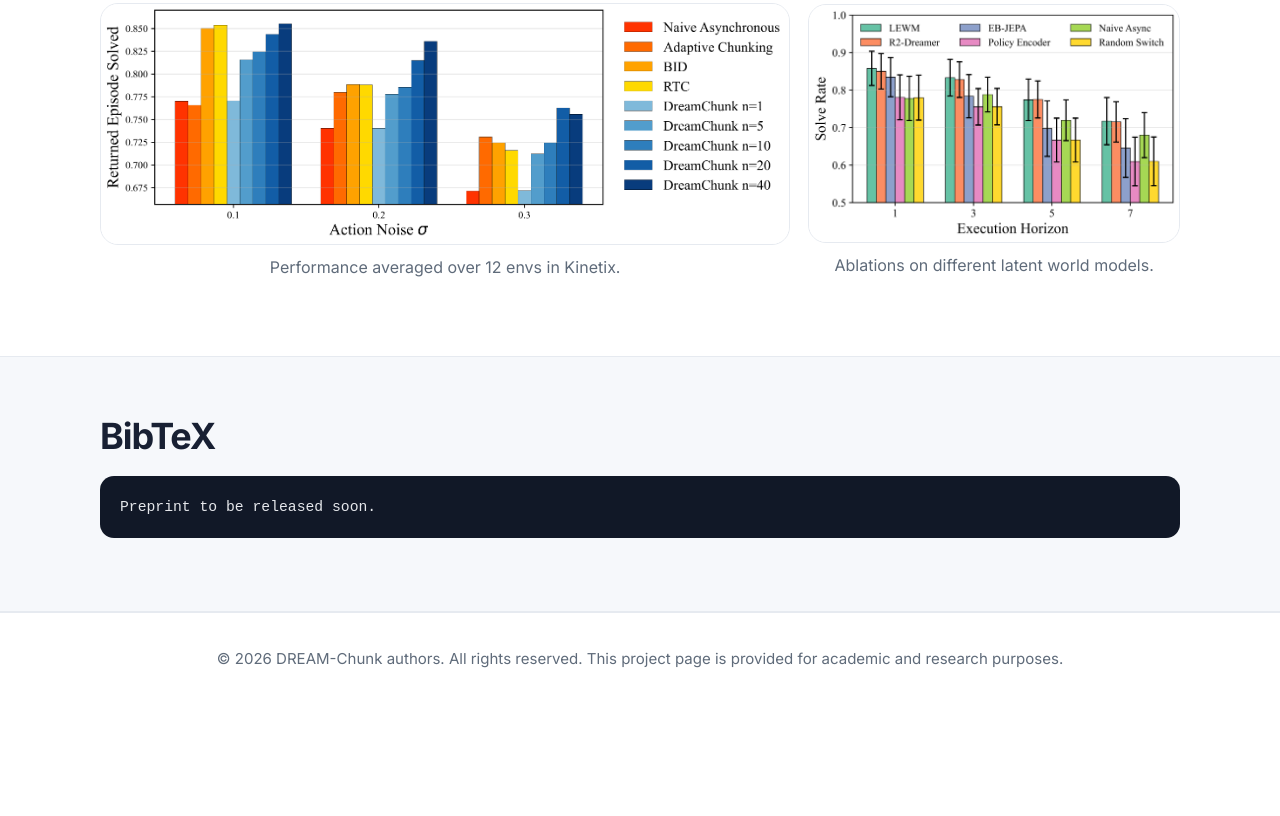
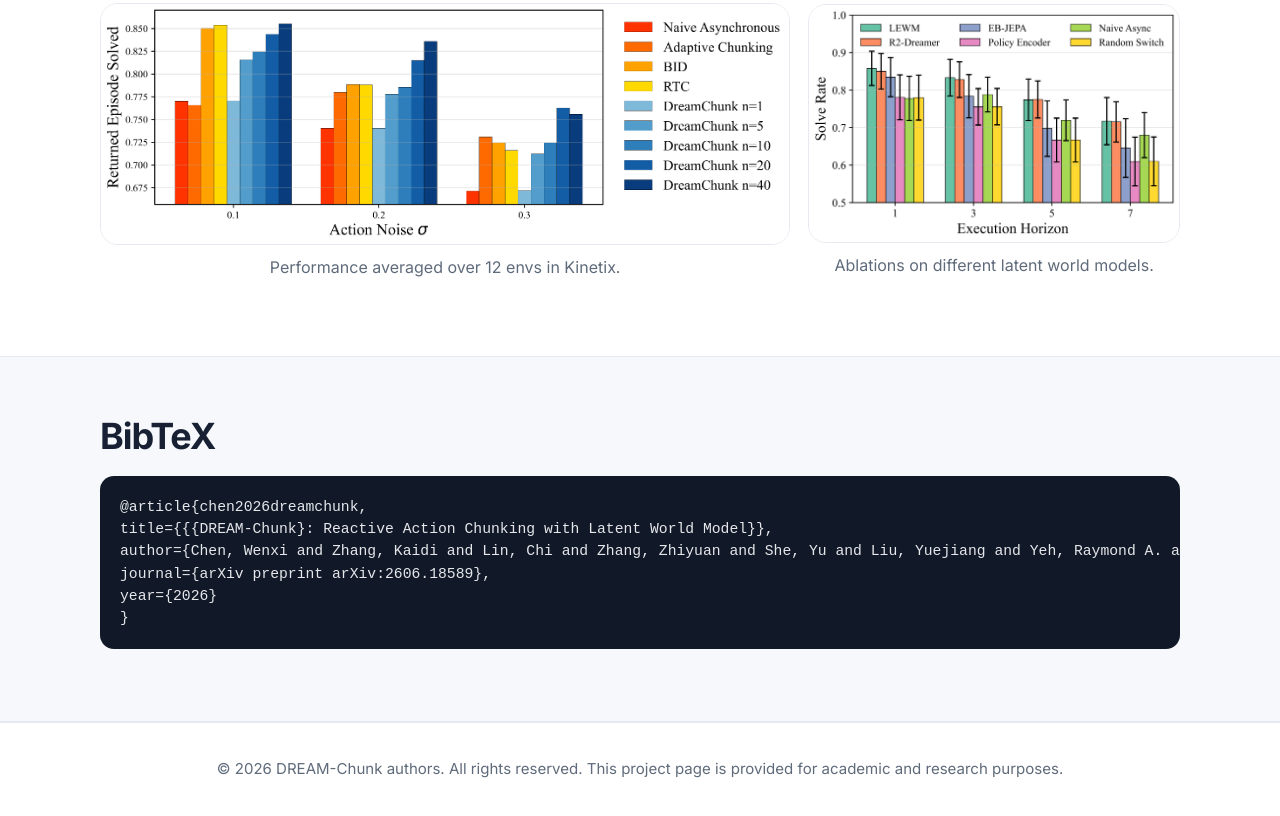
Before and after one commit to wenxichen2746/DREAM-Chunk, a plain HTML site: page index.html in a window 1280 px wide. Shown: the part 4813-5629 px from the top of the page. Before the commit the page ends 5518 px from the top, so only its background shows below. Drawn offline with Linux system fonts and the light colour scheme.

Commit message:
update bibtex

```diff
--- a/index.html
+++ b/index.html
@@ -428,7 +428,12 @@
     <section class="alt">
       <div class="container">
         <h2>BibTeX</h2>
-        <pre><code>Preprint to be released soon.</code></pre>
+        <pre><code>@article{chen2026dreamchunk,
+title={{{DREAM-Chunk}: Reactive Action Chunking with Latent World Model}},
+author={Chen, Wenxi and Zhang, Kaidi and Lin, Chi and Zhang, Zhiyuan and She, Yu and Liu, Yuejiang and Yeh, Raymond A. and Mou, Shaoshuai and Gu, Yan},
+journal={arXiv preprint arXiv:2606.18589},
+year={2026}
+}</code></pre>
       </div>
     </section>
   </main>
```
